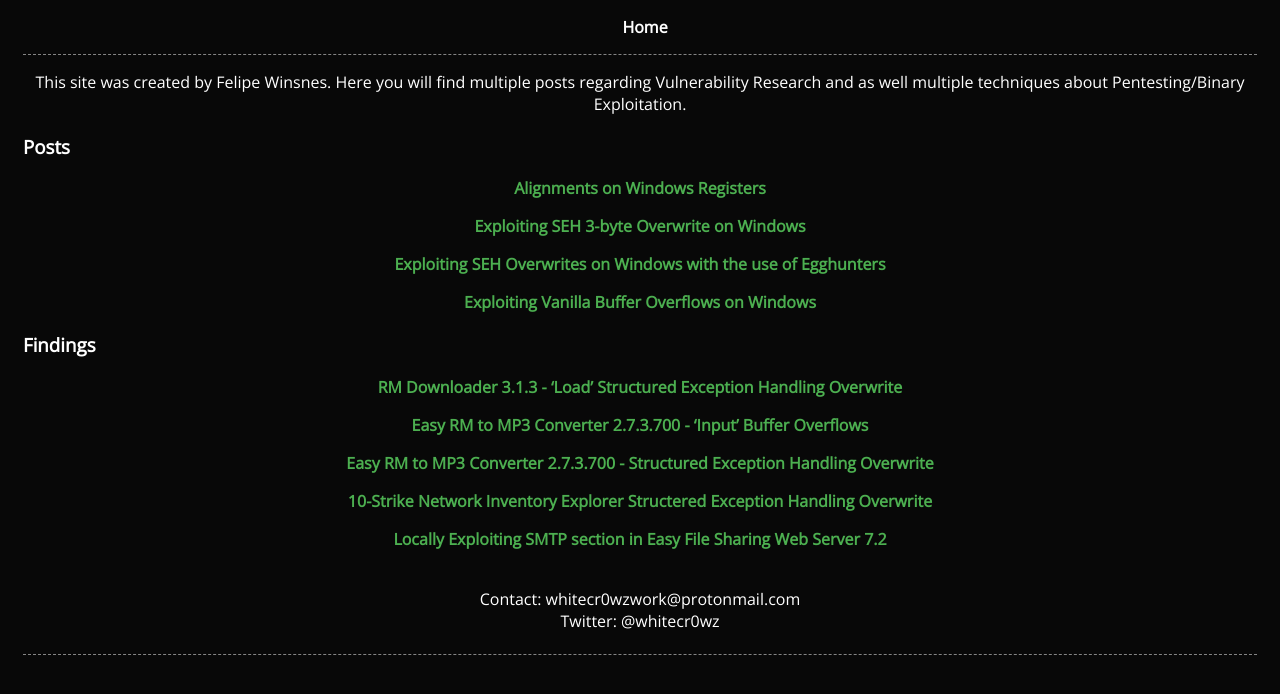
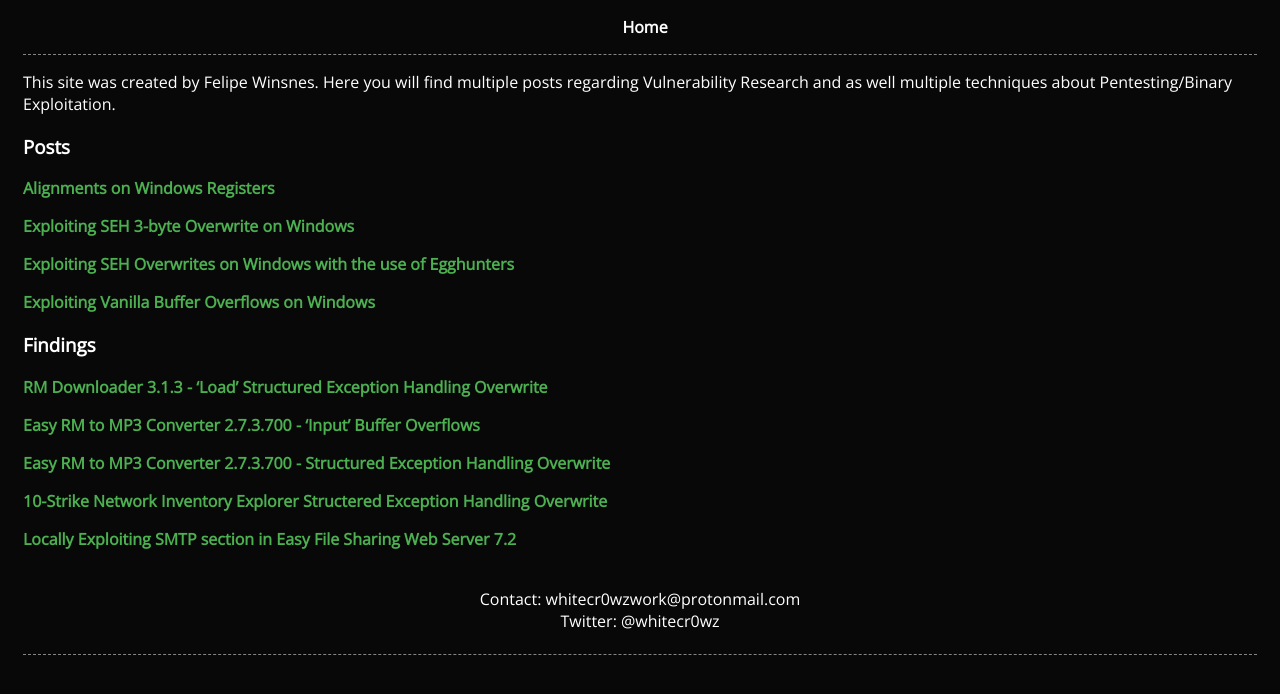
Before and after one commit to whitecr0wz/whitecr0wz.github.io, a Jekyll site: the page built from index.md, in a window 1280 px wide. Shown: the top 694 px of the page. Built offline with Jekyll 4.4.1, drawn with Linux system fonts in a browser that asks for light colours.

Commit message:
Update style.css

```diff
--- a/assets/css/style.css
+++ b/assets/css/style.css
@@ -18,10 +18,6 @@
 	font-family: "Open Sans";
 }
 */
-
-p {
- text-align:center
-}
 
 div.a {
   font-size: 16px;
```
